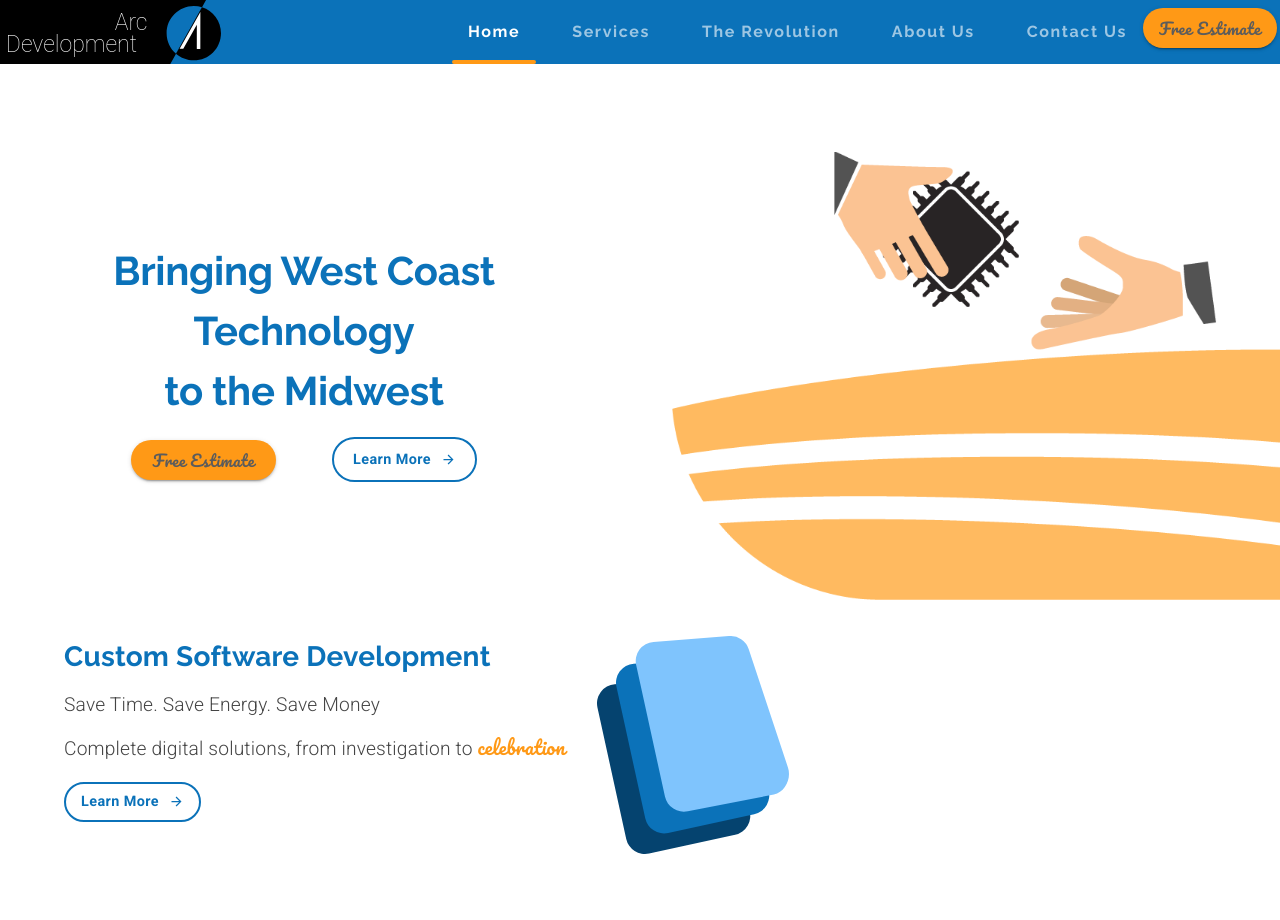
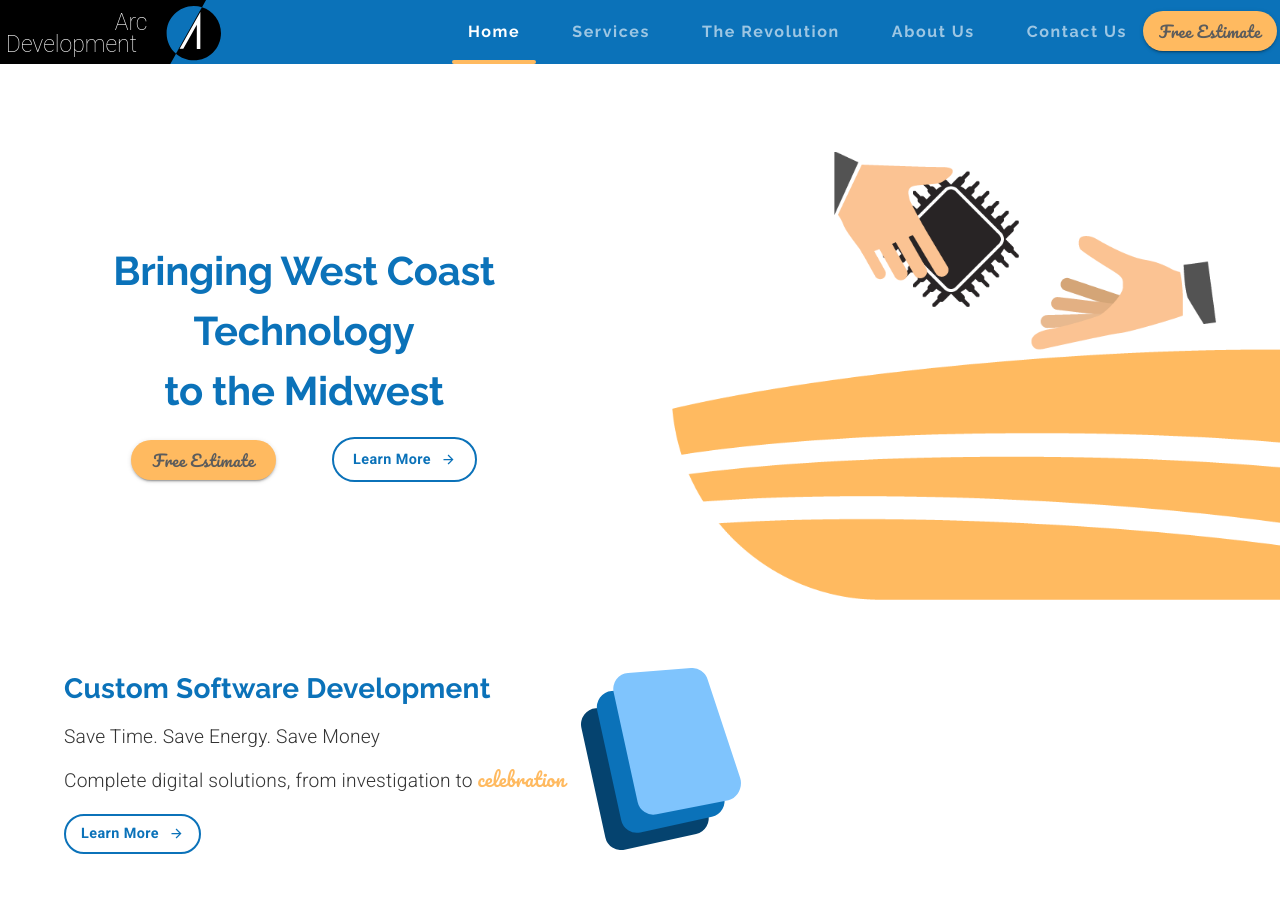
Before and after one commit to lucasspeixoto/arcdevelopment, a React (Create React App) app: page / in a window 1280 px wide. Shown: the top 920 px of the page. Built offline with nearby package versions, Linux system fonts and the light colour scheme.

Commit message:
Finalização ServicesPage

```diff
--- a/src/components/App.js
+++ b/src/components/App.js
@@ -7,7 +7,9 @@ import { ThemeProvider } from "@mui/material/styles";
 import theme from "./ui/Theme";
 import { Footer } from "./ui/Footer/index";
 import { Locations } from "../helpers/utils.js";
-import { LandingPage } from "./landingPage/index.js";
+//import { LandingPage } from "./landingPage/index.js";
+import { LandingPage } from './../pages/landingPage/index';
+import { Services } from './../pages/servicesPage/index';
 
 export default function App() {
   const [selectedItem, setSelectedItem] = useState(0);
@@ -32,7 +34,10 @@ export default function App() {
               />
             }
           />
-          <Route path='/services' element={<div>Services</div>} />
+          <Route path='/services' element={<Services  value={value}
+          setValue={setValue}
+          selectedItem={selectedItem}
+          setSelectedItem={setSelectedItem}/>} />
           <Route path='/customsoftware' element={<div>Custom Software</div>} />
           <Route path='/mobileapps' element={<div>Mobile Apps</div>} />
           <Route path='/websites' element={<div>Websites</div>} />
--- a/src/components/ui/Header/components/HeaderTabs.js
+++ b/src/components/ui/Header/components/HeaderTabs.js
@@ -40,6 +40,7 @@ const useStyles = makeStyles(() => ({
     marginLeft: "20px",
   },
   menu: {
+    zIndex: "1302",
     "& .MuiPaper-root": {
       backgroundColor: theme.palette.common.blue,
       color: "#fff",
@@ -156,7 +157,7 @@ export const HeaderTabs = ({
           changeTabValue={() => {
             setValue(5);
           }}
-          style={{ marginTop: ".5em", marginRight: ".2em" }}
+          style={{ marginTop: ".7em", marginRight: ".2em" }}
         />
       </Tabs>
 
--- a/src/components/ui/Theme.js
+++ b/src/components/ui/Theme.js
@@ -1,10 +1,10 @@
 import { createTheme } from "@mui/material/styles";
 
 const arcBlue = "#0B72B9";
-const arcOrange = "#FF9916";
+const arcOrange = "#FFBA60";
 const arcWhite = "#FFF";
 const arcLight = "#FFBD67";
-const arcGrey = "#444";
+const arcGrey = "#333";
 
 const theme = createTheme({
   palette: {
--- a/src/components/landingPage/styles.js
+++ b/src/pages/landingPage/styles.js
@@ -1,8 +1,8 @@
 import { makeStyles } from "@mui/styles";
-import theme from "../ui/Theme";
 
 import revolutionBackground from "../../assets/repeatingBackground.svg";
 import infoBackground from "../../assets/infoBackground.svg";
+import theme from "../../components/ui/Theme";
 
 export const useStyles = makeStyles(() => ({
   mainContainer: {
@@ -85,15 +85,17 @@ export const useStyles = makeStyles(() => ({
   },
 
   icon: {
-    width: "12rem",
-    marginLeft: "2em",
+    width: "10rem",
+    marginLeft: "1em",
+    [theme.breakpoints.down("sm")]: {
+      marginLeft: 0,
+    },
     [theme.breakpoints.down("xs")]: {
-      marginLeft: 0,
       width: "7rem",
     },
   },
   serviceContainer: {
-    margin: "2rem 0",
+    margin: "4rem 0",
     padding: "0 4rem",
     [theme.breakpoints.down("sm")]: {
       margin: "4rem 0",
--- /dev/null
+++ b/src/pages/servicesPage/index.js
@@ -0,0 +1,181 @@
+import React from "react";
+import { useStyles } from "./styles";
+import customSoftwareIcon from "../../assets/Custom Software Icon.svg";
+import mobileAppsIcon from "../../assets/mobileIcon.svg";
+import websiteIcon from "../../assets/website.svg";
+import useMediaQuery from "@mui/material/useMediaQuery";
+import { Grid, Typography } from "@mui/material";
+import { LearnMoreButton } from "../../components/ui/LearnMoreButton";
+import theme from "../../components/ui/Theme";
+
+export const Services = ({ setValue, setSelectedItem }) => {
+  const classes = useStyles();
+
+  const matchesServiceBlock = useMediaQuery("(max-width:920px)");
+
+  return (
+    <Grid container direction='column' className={classes.mainContainer}>
+      {/* -------- Title Block -------- */}
+      <Grid
+        item
+        container
+        direction='column'
+        alignItems={matchesServiceBlock ? "center" : "left"}
+        className={classes.serviceContainer}
+      >
+        <Typography variant='h2' gutterBottom>
+          Services
+        </Typography>
+      </Grid>
+      {/* -------- Custom Software Development -------- */}
+      <Grid
+        item
+        container
+        direction='column'
+        className={classes.serviceContainer}
+      >
+        <Grid
+          container
+          direction='row'
+          justifyContent={matchesServiceBlock ? "center" : "flex-start"}
+        >
+          <Grid item sx={{ textAlign: matchesServiceBlock ? "center" : null }}>
+            <Typography variant='h4'>Custom Software Development</Typography>
+            <Typography
+              variant='subtitle1'
+              className={classes.servicesSubtitle}
+            >
+              Save Time. Save Energy. Save Money
+            </Typography>
+            <Typography variant='subtitle1'>
+              Complete digital solutions, from investigation to{" "}
+              <span className={classes.celebration}>celebration</span>
+            </Typography>
+            <LearnMoreButton
+              type='small'
+              variant='outlined'
+              marginRight={10}
+              text='Learn More'
+              route='/customsoftware'
+              width={15}
+              height={15}
+              fill={theme.palette.common.blue}
+              color={theme.palette.common.blue}
+              changeTabValue={() => {
+                setValue(1);
+                setSelectedItem(1);
+              }}
+            />
+          </Grid>
+          <Grid item>
+            <img
+              alt='custom software icon'
+              className={classes.icon}
+              src={customSoftwareIcon}
+            />
+          </Grid>
+        </Grid>
+      </Grid>
+
+      {/* -------- Android/iOs Block -------- */}
+      <Grid
+        item
+        container
+        direction='column'
+        className={classes.serviceContainer}
+      >
+        <Grid
+          container
+          direction='row'
+          justifyContent={matchesServiceBlock ? "center" : "flex-end"}
+        >
+          <Grid item sx={{ textAlign: matchesServiceBlock ? "center" : null }}>
+            <Typography variant='h4'>Android/iOS Development</Typography>
+            <Typography
+              variant='subtitle1'
+              className={classes.servicesSubtitle}
+            >
+              Extend Functionality. Extend Access. Increase Engagement.
+            </Typography>
+            <Typography variant='subtitle1'>
+              Integrate your web experience or create a standalone App{" "}
+              {matchesServiceBlock ? null : <br></br>}with either mobile
+              platform
+            </Typography>
+            <LearnMoreButton
+              type='small'
+              variant='outlined'
+              marginRight={10}
+              text='Learn More'
+              route='/mobileapps'
+              width={15}
+              height={15}
+              fill={theme.palette.common.blue}
+              color={theme.palette.common.blue}
+              changeTabValue={() => {
+                setValue(1);
+                setSelectedItem(2);
+              }}
+            />
+          </Grid>
+          <Grid item>
+            <img
+              alt='mobile phone icon'
+              className={classes.icon}
+              src={mobileAppsIcon}
+            />
+          </Grid>
+        </Grid>
+      </Grid>
+
+      {/* -------- Web Site Development -------- */}
+      <Grid
+        item
+        container
+        direction='column'
+        className={classes.serviceContainer}
+      >
+        <Grid
+          container
+          direction='row'
+          justifyContent={matchesServiceBlock ? "center" : "flex-start"}
+        >
+          <Grid item sx={{ textAlign: matchesServiceBlock ? "center" : null }}>
+            <Typography variant='h4'>WebSite Development</Typography>
+            <Typography
+              variant='subtitle1'
+              className={classes.servicesSubtitle}
+            >
+              Reach more. Discover More. Sell More.
+            </Typography>
+            <Typography variant='subtitle1'>
+              Optimized for search engines, built for speed.
+            </Typography>
+            <LearnMoreButton
+              type='small'
+              variant='outlined'
+              marginRight={10}
+              text='Learn More'
+              route='/websites'
+              width={15}
+              height={15}
+              fill={theme.palette.common.blue}
+              color={theme.palette.common.blue}
+              changeTabValue={() => {
+                setValue(1);
+                setSelectedItem(3);
+              }}
+            />
+          </Grid>
+          <Grid item>
+            <img
+              alt='website icon'
+              className={classes.icon}
+              src={websiteIcon}
+            />
+          </Grid>
+        </Grid>
+      </Grid>
+    </Grid>
+  );
+};
--- /dev/null
+++ b/src/pages/servicesPage/styles.js
@@ -0,0 +1,87 @@
+import { makeStyles } from "@mui/styles";
+import theme from "../../components/ui/Theme";
+
+export const useStyles = makeStyles(() => ({
+  mainContainer: {
+    marginTop: ".7em",
+    "& .MuiTypography-h2": {
+      fontFamily: "Raleway",
+      fontWeight: "700",
+      fontSize: "2.5rem",
+      color: theme.palette.common.blue,
+      lineHeight: 1.5,
+    },
+    "& .MuiTypography-h3": {
+      fontFamily: "Pacifico",
+      fontWeight: "700",
+      fontSize: "2.5rem",
+      color: theme.palette.common.blue,
+    },
+    "& .MuiTypography-h4": {
+      fontFamily: "Raleway",
+      fontWeight: "700",
+      fontSize: "1.75rem",
+      color: theme.palette.common.blue,
+      lineHeight: 1.5,
+      marginBottom: 10,
+    },
+    "& .MuiTypography-subtitle1": {
+      fontWeight: "300",
+      fontSize: "1.2rem",
+      color: theme.palette.common.grey,
+    },
+    "& .MuiTypography-subtitle2": {
+      fontWeight: "300",
+      fontSize: "1.25rem",
+      color: theme.palette.common.white,
+    },
+  },
+
+  icon: {
+    width: "10rem",
+    marginLeft: "1em",
+    [theme.breakpoints.down("sm")]: {
+      marginLeft: 0,
+    },
+    [theme.breakpoints.down("xs")]: {
+      width: "7rem",
+    },
+  },
+  serviceContainer: {
+    margin: "1rem 0",
+    padding: "0 2rem",
+    [theme.breakpoints.down("sm")]: {
+      margin: "1rem 0",
+    },
+    [theme.breakpoints.down("xs")]: {
+      padding: "0 1.5rem",
+      margin: "5rem 0",
+    },
+  },
+  servicesItemContainer: {
+    marginBottom: "6rem",
+    [theme.breakpoints.down("sm")]: {
+      marginBottom: "5rem",
+    },
+    [theme.breakpoints.down("xs")]: {
+      marginBottom: "4rem",
+    },
+  },
+  serviceHeader: {
+    marginBottom: ".5rem",
+  },
+  servicesSubtitle: {
+    marginBottom: ".5em",
+  },
+  mobileContainer: {
+    margin: "10rem 0",
+    padding: "0 2rem",
+    [theme.breakpoints.down("sm")]: {
+      margin: "8rem 0",
+    },
+    [theme.breakpoints.down("xs")]: {
+      padding: "0 1.5rem",
+      margin: "6rem 0",
+    },
+  },
+}));
```
Also changed, not shown: src/pages/landingPage/index.js (renamed from src/components/landingPage/index.js, +6 -4 lines).
